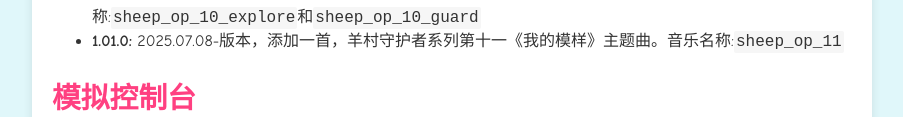
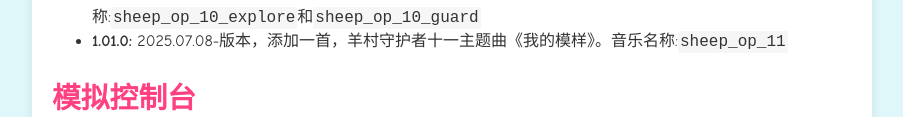
Before and after one commit to CraftBlockht6x/sheep_op_pack, a plain HTML site: page index.html in a window 1280 px wide. Shown: the part 1650-1767 px from the top of the page, without its empty margins (188-1091 px from the left). Drawn offline with Linux system fonts and the light colour scheme.

Commit message:
更新文件 index.html via Web Editor

```diff
--- a/index.html
+++ b/index.html
@@ -289,7 +289,7 @@
             <li><strong>1.00.0:</strong> 2025.01.22-版本，共十首，羊村守护者系列音乐。音乐名称:<span class="code">sheep_op_1~10</span></li>
             <li><strong>1.00.1:</strong> 2025.01.25-版本，添加一首，添加喜羊羊吹叶子片段的音乐。音乐名称:<span class="code">sheep_op_10_leaf</span></li>
             <li><strong>1.00.1:</strong> 2025.01.29-补丁版本，添加两首，大电影《守护》主题曲和片尾曲。音乐名称:<span class="code">sheep_op_10_explore</span>和<span class="code">sheep_op_10_guard</span></li>
-            <li><strong>1.01.0:</strong> 2025.07.08-版本，添加一首，羊村守护者系列第十一《我的模样》主题曲。音乐名称:<span class="code">sheep_op_11</span></li>
+            <li><strong>1.01.0:</strong> 2025.07.08-版本，添加一首，羊村守护者十一主题曲《我的模样》。音乐名称:<span class="code">sheep_op_11</span></li>
         </ul>
 
         <h2>模拟控制台</h2>
```
